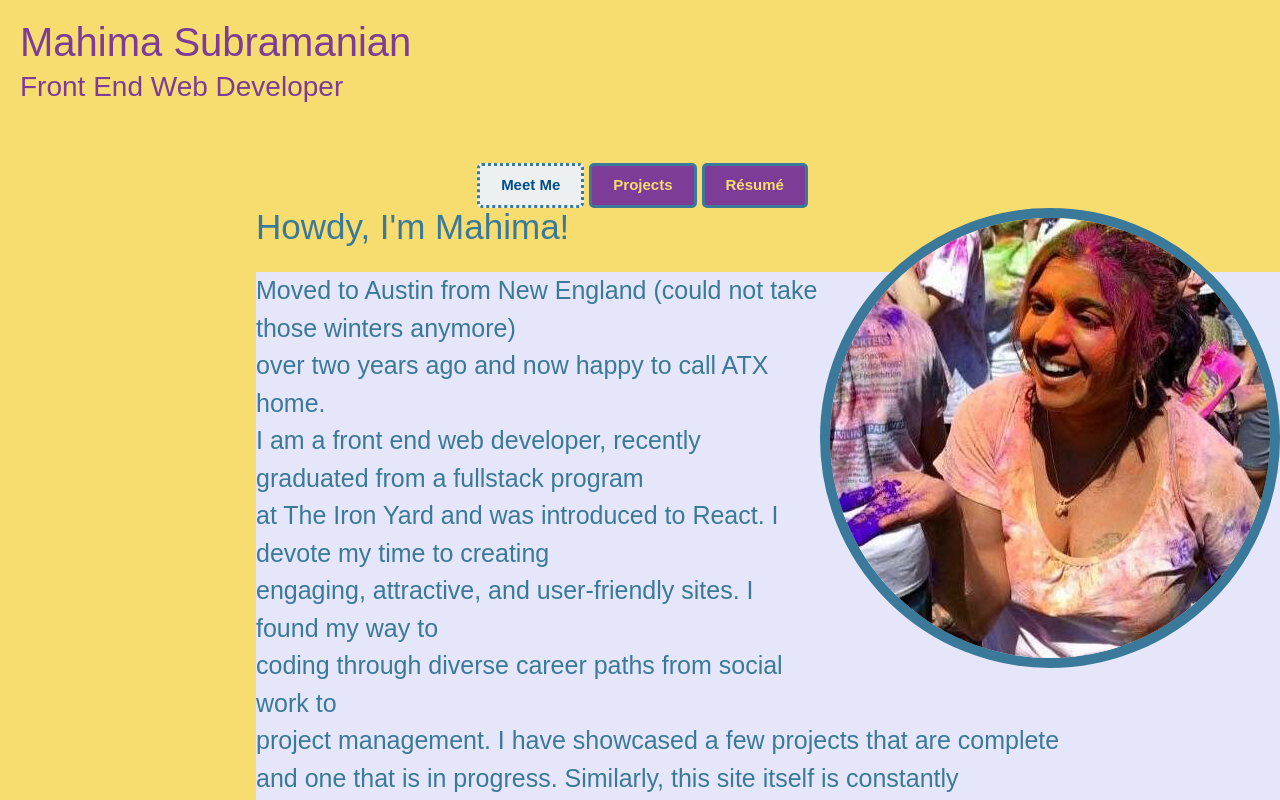
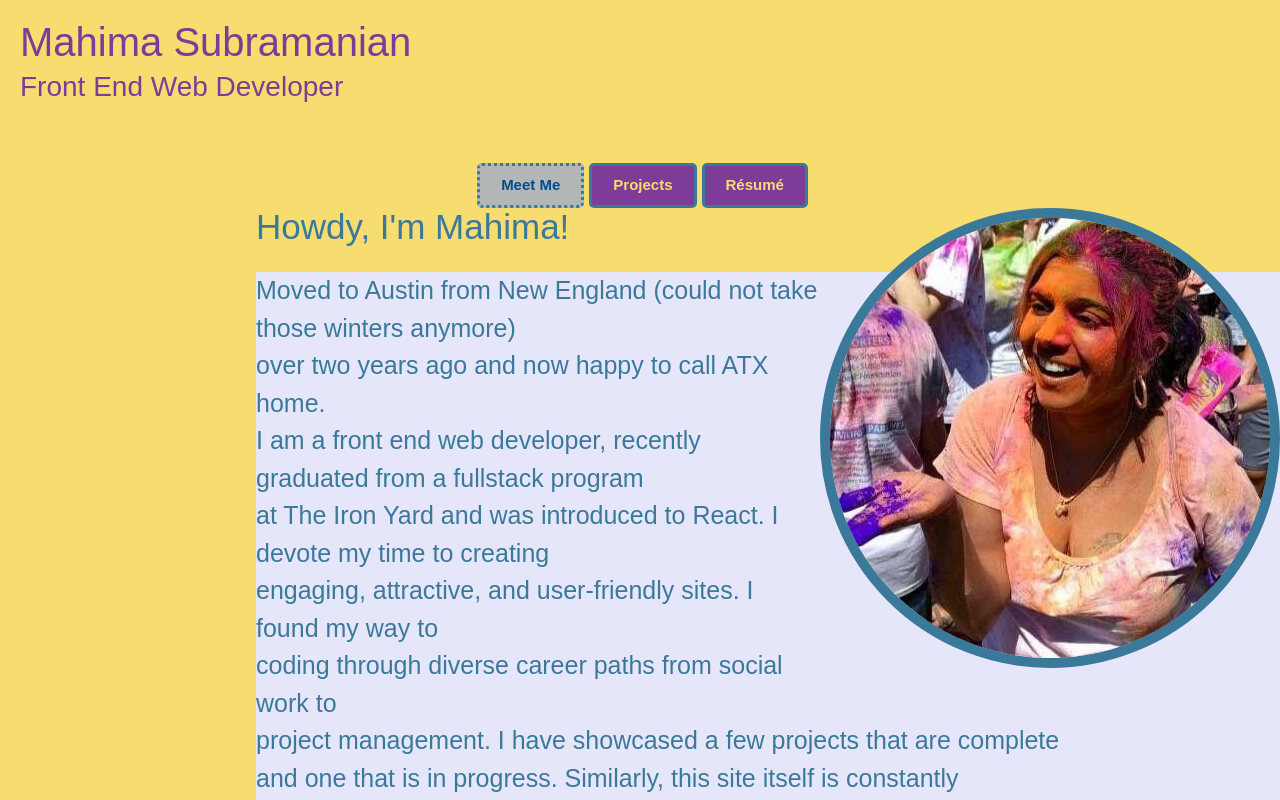
Before and after one commit to Smahima/smahima.github.io, a React (Create React App) app: page / in a window 1280 px wide. In both pictures the pointer is over the button "Meet Me". Shown: the top 800 px of the page. Built offline with nearby package versions, Linux system fonts and the light colour scheme.

Commit message:
changed background on button during hover

```diff
--- a/src/styles/index.css
+++ b/src/styles/index.css
@@ -43,7 +43,7 @@ button {
 button:hover {
 	border: 3px dotted #3a7999;
 	color:  #7D3C98;
-  background-color: #ECF0F1;
+  background-color: #B3B6B7;
 
 }
 
```
